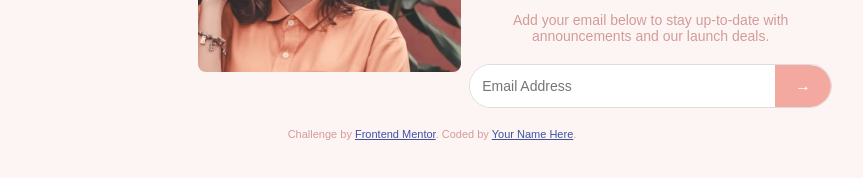
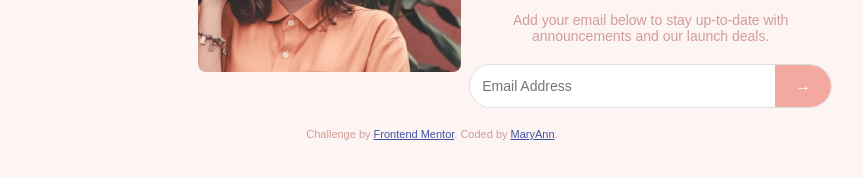
Before and after one commit to mpaintsil/base-landing-apparel-solution, a plain HTML site: page index.html in a window 1280 px wide. Shown: the part 390-568 px from the top of the page, without its empty margins (208-1071 px from the left). Drawn offline with Linux system fonts and the light colour scheme.

Commit message:
Update index.html

```diff
--- a/index.html
+++ b/index.html
@@ -9,7 +9,7 @@
 
   <title>Frontend Mentor | Base Apparel Coming Soon Page</title>
 
-  <!-- Feel free to remove these styles or customise in your own stylesheet 👍 -->
+
   <style>
     .attribution { font-size: 11px; text-align: center; }
     .attribution a { color: hsl(228, 45%, 44%); }
@@ -141,7 +141,7 @@
   <footer>
     <p class="attribution">
       Challenge by <a href="https://www.frontendmentor.io?ref=challenge" target="_blank">Frontend Mentor</a>.
-      Coded by <a href="#">Your Name Here</a>.
+      Coded by <a href="#">MaryAnn</a>.
     </p>
   </footer>
 </body>
```
